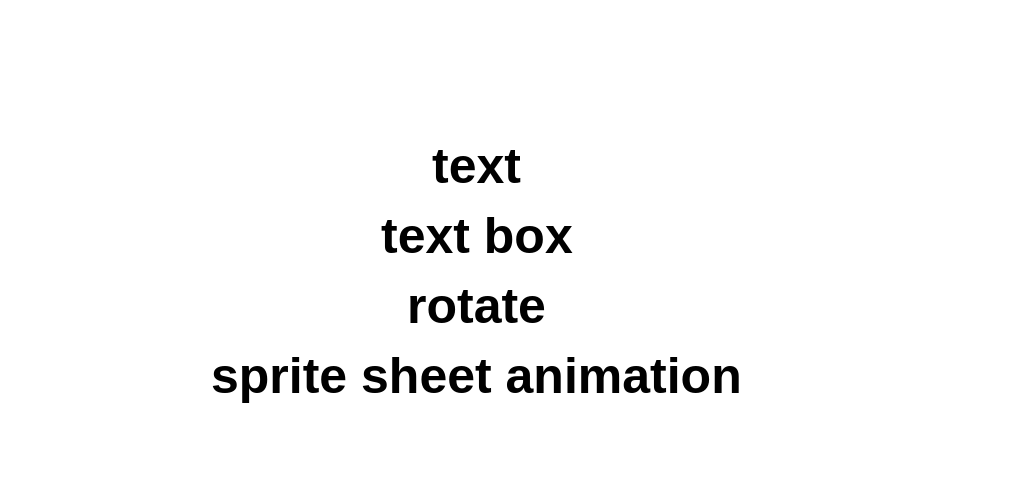
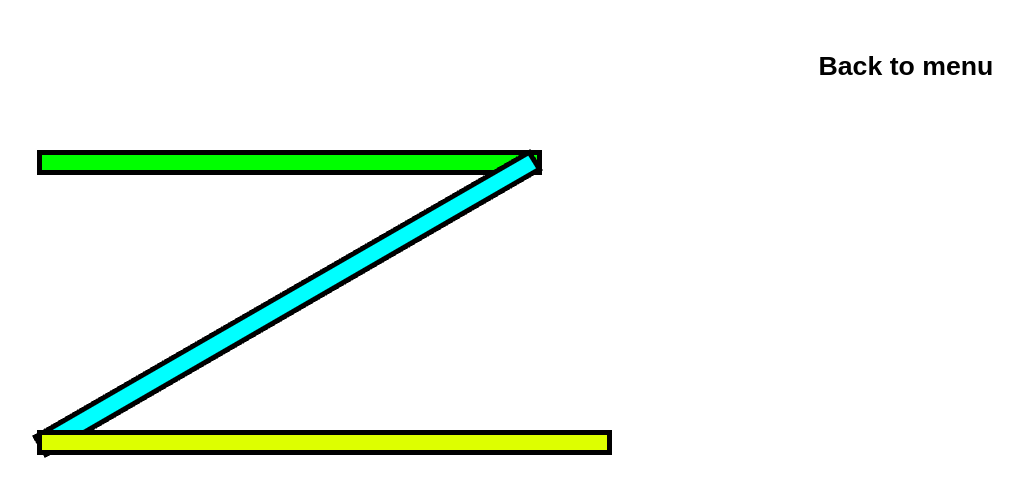
Before and after one commit to bhanu-manthry/phaser-ref, a website: page index.html in a window 1280 px wide. Shown: the whole page, without its empty margins (163-1186 px from the left). Drawn offline with Linux system fonts and the light colour scheme; animation ran at ten frames a second.

Commit message:
Add pipes

```diff
--- a/index.html
+++ b/index.html
@@ -25,6 +25,7 @@
         <script src="/js/states/textBoxState.js"></script>
         <script src="/js/states/rotateState.js"></script>
         <script src="/js/states/spriteAnimationState.js"></script>
+        <script src="/js/states/pipesState.js"></script>
         <script src="/js/game.js"></script>
     </body>
 </html>
--- a/js/game.js
+++ b/js/game.js
@@ -76,10 +76,11 @@ function preload() {
     game.state.add('textBoxState', states.textBoxState);
     game.state.add('rotateState', states.rotateState);
     game.state.add('spriteAnimationState', states.spriteAnimationState);
+    game.state.add('pipesState', states.pipesState);
 }
 
 function create() {
-    game.state.start('menuState');
+    game.state.start('pipesState');
 
     game.forceSingleUpdate = true;
     game.renderer.renderSession.roundPixels = true;
--- a/js/states/menuState.js
+++ b/js/states/menuState.js
@@ -3,7 +3,7 @@ states.menuState = function() {
 }
 
 states.menuState.prototype = (function() {
-    var menu = ['text', 'text box', 'rotate', 'sprite sheet animation'];
+    var menu = ['text', 'text box', 'rotate', 'sprite sheet animation', 'pipes'];
     var preload = function() {
         // all the required assets should be loaded here
     };
@@ -41,6 +41,9 @@ states.menuState.prototype = (function() {
                     case 'sprite sheet animation':
                         this.game.state.start('spriteAnimationState');
                         break;
+                    case 'pipes':
+                        this.game.state.start('pipesState');
+                        break;
                 }
             });
 
--- /dev/null
+++ b/js/states/pipesState.js
@@ -0,0 +1,113 @@
+states.pipesState = function() {
+}
+
+states.pipesState.prototype = (function() {
+    var preload = function() {
+
+    };
+
+    // obj = {
+    //     x,
+    //     y,
+    //     width,
+    //     height,
+    //     color,
+    //     strokeColor,
+    //     strokeWidth
+    // };
+
+    function box(obj, cb) {
+        var g, sprite;
+        function create(color) {
+            g = game.add.graphics(obj.x, obj.y);
+            g.beginFill(color);
+            g.lineStyle(5, obj.strokeColor);
+
+            g.drawRect(0, 0, obj.width, obj.height);
+
+            sprite = game.add.sprite(obj.x, obj.y, g.generateTexture());
+
+            if(cb) {
+                // further improvements on sprite are performed by callback function
+                cb(sprite);
+            }
+
+            g.destroy();
+        }
+
+        create(obj.color);
+
+        function setColor(color) {
+            sprite.destroy();
+            create(color);
+            if(cb) {
+                cb(sprite);
+            }
+        }
+
+        return {
+            setColor: setColor,
+            sprite: sprite
+        };
+    }
+
+    var create = function() {
+        game.common.backMenuBtn();
+        // change background color
+        game.stage.backgroundColor = 0xffffff;
+
+        var b1 = box({
+            x: 200,
+            y: 150,
+            width: 500,
+            height: 20,
+            color: 0xff0000,
+            strokeColor: 0x000000,
+            strokeWidth: 2
+        });
+
+        var b2 = box({
+            x: 700,
+            y: 160,
+            width: 570,
+            height: 20,
+            color: 0xff0000,
+            strokeColor: 0x000000,
+            strokeWidth: 2,
+            anchor: {
+                x: 1, y: 0.5
+            }
+        }, function(sprite) {
+            sprite.anchor.set(1, 0.5)
+            sprite.angle = -30;
+        });
+
+
+        var b3 = box({
+            x: 200,
+            y: 430,
+            width: 570,
+            height: 20,
+            color: 0xff0000,
+            strokeColor: 0x000000,
+            strokeWidth: 2
+        });
+
+        setTimeout(function() {
+            b1.setColor(0x00ff00);
+        }, 1000);
+
+        setTimeout(function() {
+            b2.setColor(0x00ffff);
+        }, 2000);
+
+        setTimeout(function() {
+            b3.setColor(0xddff00);
+        }, 4000);
+    };
+
+    return {
+        preload: preload,
+        create: create
+    };
+})();
--- a/js/states/textBoxState.js
+++ b/js/states/textBoxState.js
@@ -14,16 +14,27 @@ states.textBoxState.prototype = (function() {
 
         string = 'this is some random text'.split(' ');
         colors = [0xAD1457, 0xc62828, 0x00695C, 0x7CB342, 0xFFA726];
+
+        setInterval(function() {
+            t.setText(string[i], colors[i]);
+            i++;
+
+            if(i >= string.length) {
+                i = 0;
+            }
+        }, 1000);
     };
+
+
 
     var update = function() {
 
-        t.setText(string[i], colors[i]);
-        i++;
-
-        if(i >= string.length) {
-            i = 0;
-        }
+        // t.setText(string[i], colors[i]);
+        // i++;
+        //
+        // if(i >= string.length) {
+        //     i = 0;
+        // }
     };
 
     return {
```
